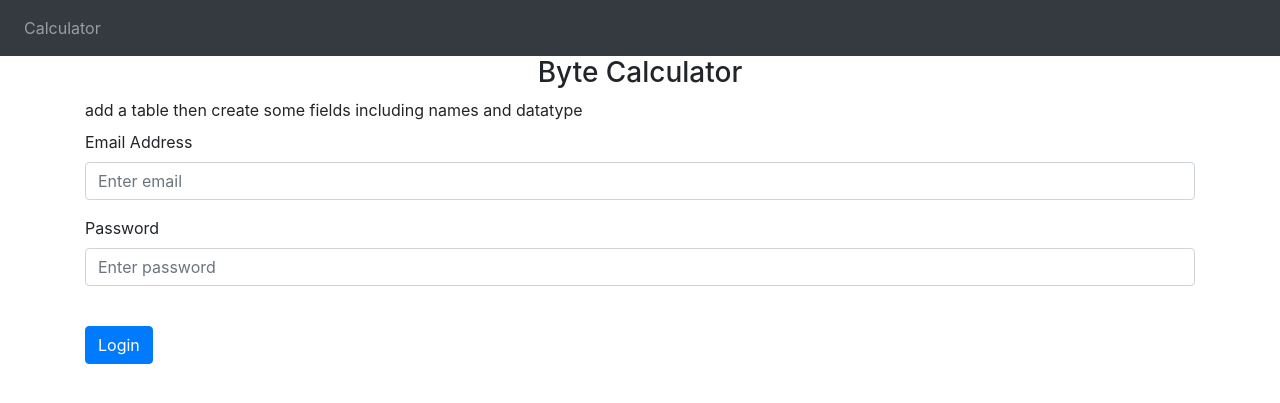
After one commit to Tobypewpew/Portfolio2, a Flask app: page /calculator in a window 1280 px wide. The commit adds this page. Shown: the top 403 px of the page. Run offline with Flask 2, Linux system fonts and the light colour scheme; some libraries are stand-ins or nearby versions.

Commit message:
second commit

```diff
--- a/website/templates/base.html
+++ b/website/templates/base.html
@@ -3,9 +3,53 @@
 <head>
     <meta charset="UTF-8">
     <meta name="viewport" content="width=device-width, initial-scale=1">
-    <title>Title</title>
+    <link
+      rel="stylesheet"
+      href="https://stackpath.bootstrapcdn.com/bootstrap/4.4.1/css/bootstrap.min.css"
+      integrity="sha384-Vkoo8x4CGsO3+Hhxv8T/Q5PaXtkKtu6ug5TOeNV6gBiFeWPGFN9MuhOf23Q9Ifjh"
+      crossorigin="anonymous"
+    />
+    <link
+      rel="stylesheet"
+      href="https://stackpath.bootstrapcdn.com/font-awesome/4.7.0/css/font-awesome.min.css"
+      crossorigin="anonymous"
+    />
+    <title>{% block title %}Home{% endblock %}</title>
 </head>
 <body>
+    <nav class="navbar navbar-expand-lg navbar-dark bg-dark">
+        <button class="navbar-toggler" type="button" data-toggle="collapse" data-target="#navbar">
+             <span class="navbar-toggler-icon"></span>
+        </button>
+        <div class="collapse navbar-collapse" id="navbar">
+            <div class="navbar-nav">
+              <a class="nav-item nav-link" id="Calculator" href="/">Calculator</a>
+            </div>
+        </div>
+    </nav>
+
+    <div class="container">{% block content %} {% endblock %}</div>
+
+    <script
+      src="https://code.jquery.com/jquery-3.2.1.slim.min.js"
+      integrity="sha384-KJ3o2DKtIkvYIK3UENzmM7KCkRr/rE9/Qpg6aAZGJwFDMVNA/GpGFF93hXpG5KkN"
+      crossorigin="anonymous"
+    ></script>
+    <script
+      src="https://cdnjs.cloudflare.com/ajax/libs/popper.js/1.12.9/umd/popper.min.js"
+      integrity="sha384-ApNbgh9B+Y1QKtv3Rn7W3mgPxhU9K/ScQsAP7hUibX39j7fakFPskvXusvfa0b4Q"
+      crossorigin="anonymous"
+    ></script>
+    <script
+      src="https://maxcdn.bootstrapcdn.com/bootstrap/4.0.0/js/bootstrap.min.js"
+      integrity="sha384-JZR6Spejh4U02d8jOt6vLEHfe/JQGiRRSQQxSfFWpi1MquVdAyjUar5+76PVCmYl"
+      crossorigin="anonymous"
+    ></script>
+
+    <script
+      type="text/javascript"
+      src="{{ url_for('static', filename='index.js') }}"
+    ></script>
 
 </body>
 </html>
--- /dev/null
+++ b/website/templates/calculator.html
@@ -0,0 +1,31 @@
+{% extends "base.html" %}
+{% block title %}Calculator{% endblock %}
+{% block content
+%}
+<form method="POST">
+  <h3 align="center">Byte Calculator</h3>
+  <label for="info">add a table then create some fields including names and datatype </label>
+  <div class="form-group">
+    <label for="email">Email Address</label>
+    <input
+      type="email"
+      class="form-control"
+      id="email"
+      name="email"
+      placeholder="Enter email"
+    />
+  </div>
+  <div class="form-group">
+    <label for="password">Password</label>
+    <input
+      type="password"
+      class="form-control"
+      id="password"
+      name="password"
+      placeholder="Enter password"
+    />
+  </div>
+  <br />
+  <button type="submit" class="btn btn-primary">Login</button>
+</form>
+{% endblock %}
--- a/website/views.py
+++ b/website/views.py
@@ -1,8 +1,8 @@
-from flask import Blueprint
+from flask import Blueprint, render_template
 # Defines the blueprint of the urls
 views = Blueprint('views', __name__)
 
 
-@views.route('/')
-def home():
-    return "<h1>Test</h1>"
+@views.route('/calculator')
+def calculator():
+    return render_template("calculator.html")
```
Also changed, not shown: website/static/index.js (added).
